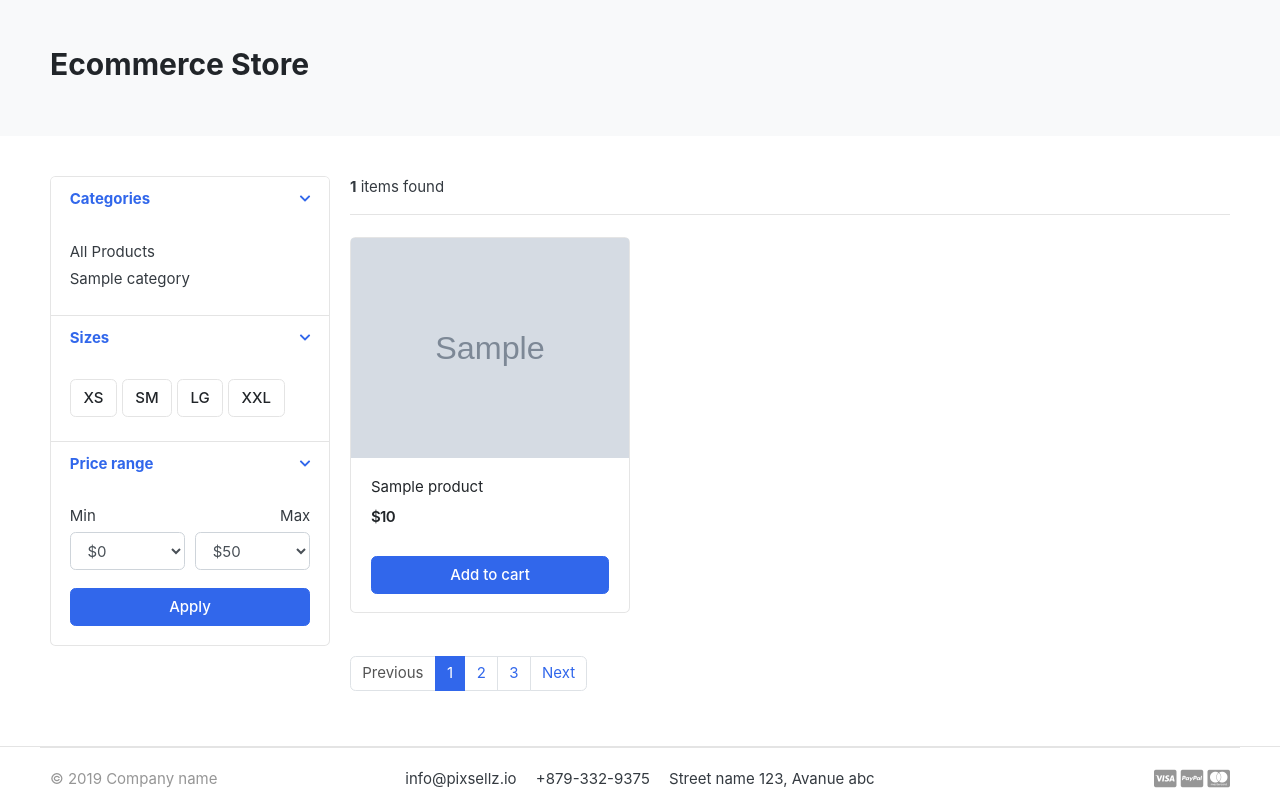
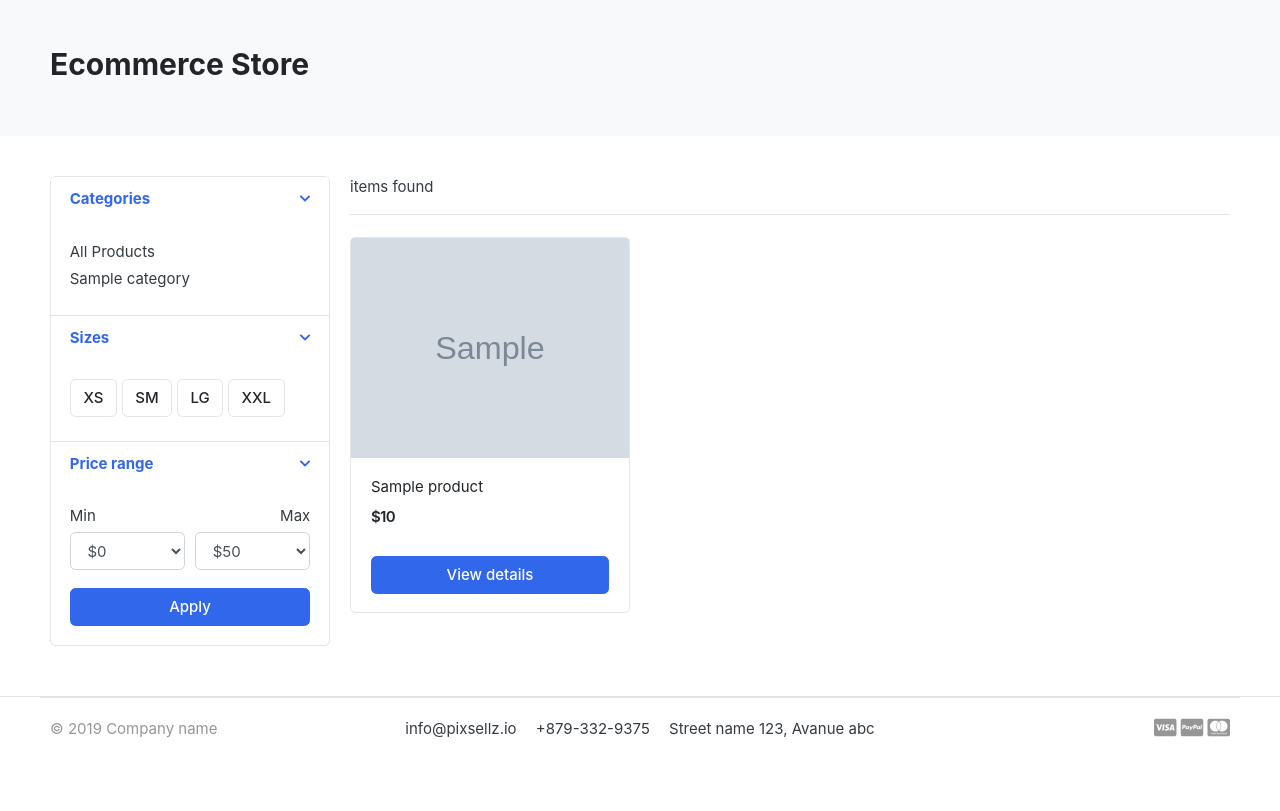
Before and after one commit to O-tero/E-commerce, a Django app: page /store/ in a window 1280 px wide. Shown: the part 118-929 px from the top of the page. After the commit the page ends 856 px from the top, so only its background shows below. Run offline with Django 4.2, Linux system fonts and the light colour scheme; tables that the repository leaves empty hold one stand-in row (values such as "Sample post"); grey boxes marked "Sample" are stand-in pictures; some libraries are stand-ins or nearby versions; some web fonts are replaced.

Commit message:
pagination

```diff
--- a/carts/context_processors.py
+++ b/carts/context_processors.py
@@ -1,9 +1,10 @@
 from .models import Cart, CartItem
 from .views import cart_id
 
+
 def counter(request):
     cart_count = 0
-    if 'admin' in request.path:
+    if "admin" in request.path:
         return {}
     else:
         try:
--- a/store/views.py
+++ b/store/views.py
@@ -3,7 +3,7 @@
 from category.models import Category
 from carts.models import CartItem
 from carts.views import cart_id
-
+from django.core.paginator import EmptyPage, PageNotAnInteger, Paginator
 
 # Create your views here.
 def store(request, category_slug=None):
@@ -13,12 +13,18 @@
     if category_slug != None:
         categories = get_object_or_404(Category, slug=category_slug)
         products = Product.objects.filter(category=categories, is_available=True)
+        paginator = Paginator(products, 3)
+        page = request.GET.get("page")
+        paged_products = paginator.get_page(page)
         product_count = products.count()
     else:
         products = Product.objects.all().filter(is_available=True)
+        paginator = Paginator(products, 3)
+        page = request.GET.get("page")
+        paged_products = paginator.get_page(page)
         product_count = products.count()
     context = {
-        "products": products,
+        "products":   paged_products,
         "product_count": products.count,
     }
     return render(request, "store/store.html", context)
--- a/templates/store/store.html
+++ b/templates/store/store.html
@@ -170,7 +170,7 @@
                   </div>
                   <!-- price-wrap.// -->
                 </div>
-                <a href="{% url 'add_cart' product.id %}" class="btn btn-block btn-primary">Add to cart </a>
+                <a href="{{ product.get_url }}" class="btn btn-block btn-primary">View details</a>
               </figcaption>
             </figure>
           </div>
@@ -180,17 +180,33 @@
         <!-- row end.// -->
 
         <nav class="mt-4" aria-label="Page navigation sample">
+          {% if products.has_other_pages %}
           <ul class="pagination">
+            {% if products.has_previous %}
+            <li class="page-item">
+              <a class="page-link" href="?page={{ products.previous_page_number }}">Previous</a>
+            </li>
+            {% else %}
             <li class="page-item disabled">
               <a class="page-link" href="#">Previous</a>
             </li>
-            <li class="page-item active">
-              <a class="page-link" href="#">1</a>
-            </li>
-            <li class="page-item"><a class="page-link" href="#">2</a></li>
-            <li class="page-item"><a class="page-link" href="#">3</a></li>
-            <li class="page-item"><a class="page-link" href="#">Next</a></li>
+            {% endif %}
+
+            {% for i in products.paginator.page_range %}
+              {% if products.number == i %}
+                <li class="page-item.active"><a class="page-link" href="#">{{i}}</a></li>
+              {% else %}
+                <li class="page-item"><a class="page-link" href="?page={{i}}">{{i}}</a></li>
+              {% endif %}
+            {% endfor %}
+
+            {% if products.has_next %}
+              <li class="page-item"><a class="page-link" href="?page={{ products.next_page_number }}">Next</a></li>
+            {% else %}
+              <li class="page-item.disabled"><a class="page-link" href="#">Next</a></li>
+            {% endif %}
           </ul>
+          {% endif %}
         </nav>
       </main>
       <!-- col.// -->
```
